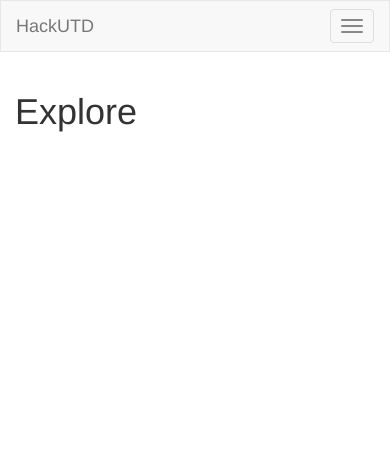
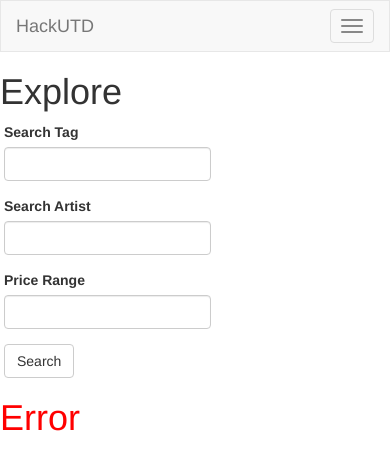
Before and after one commit to rosalogia/comission, a Flask app: page /explore in a window 390 px wide; the page is wider, and only the part inside the window is pictured. Shown: the top 470 px of that part. Run offline with Flask 3, Linux system fonts and the light colour scheme; some libraries are stand-ins or nearby versions.

Commit message:
Added explore page (#8)
* started working with explore page

* added explore page and routes.py route for explore

* finished code to pull picture based on tags

* tried to add tags and price to explore

* Added explore page functionality

* Integrate grid into explore

```diff
--- a/hackutd/app/forms.py
+++ b/hackutd/app/forms.py
@@ -54,3 +54,8 @@ class PostForm(FlaskForm):
     tags = StringField("A comma separated list of tags describing your work")
     price = FloatField("Price", validators=[NumberRange(min=0)])
     submit = SubmitField("Create")
+class SearchForm(FlaskForm):
+   search_tag = StringField("Search Tag")
+   search_artist = StringField("Search Artist")
+   search_price = FloatField("Price Range",validators=[NumberRange(min=0)])
+   submit = SubmitField('Search')
--- a/hackutd/app/routes.py
+++ b/hackutd/app/routes.py
@@ -1,6 +1,6 @@
 from flask import render_template, flash, redirect, url_for, request
 from app import app, db
-from app.forms import LoginForm, RegistrationForm, PostForm
+from app.forms import LoginForm, RegistrationForm, PostForm, SearchForm
 from flask_login import current_user, login_user, logout_user, login_required
 from app.models import *
 from werkzeug.urls import url_parse
@@ -15,11 +15,25 @@ def index():
     print("hi")
     return render_template("index.html", title="Home")
 
+@app.route("/explore", methods=['GET','POST'])
+def explore():
+    form = SearchForm()
+    post=""
+    if form.validate_on_submit():
+        tag_list = form.search_tag.data.split(", ")
+        posts = [t.post for t in Tag.query.filter(Tag.tag.in_(tag_list)).all() if t.post.artist.username == form.search_artist.data]
 
-@app.route("/explore")
-def explore():
+        if not posts:
+            flash("No matching pictures found")
+        post_cols = [[], [], []]
+        for i in range(len(posts)):
+            post_cols[i % 3].append(posts[i])
+        print(post_cols)
+        return render_template("explore.html", title="Explore", posts=post_cols, form=form)
+    else:
+        flash("Error")
+    return render_template("explore.html", title="Explore", posts=[], form=form)
 
-    return render_template("explore.html", title="Explore")
 
 
 @app.route("/login", methods=["GET", "POST"])
--- a/hackutd/app/templates/explore.html
+++ b/hackutd/app/templates/explore.html
@@ -1,5 +1,35 @@
 {% extends "base.html" %}
 
-{% block app_content %}
-<h1>Explore</h1>
+{% import "bootstrap/wtf.html" as wtf %}
+{% import "macros.html" as macros %}
+{% block styles %}
+{{ super() }}
+<link rel="stylesheet" href="/static/css/image_grid.css">
 {% endblock %}
+
+{% block content %}
+    <h1>Explore</h1>
+    <div class="row">
+        <div class="col-md-4">
+            {{ wtf.quick_form(form) }}
+        </div>
+    </div>
+    {% with messages = get_flashed_messages()%}
+    {% if messages %}
+        <h1 style="color: red">{{messages[0]}}</h1>
+    {%else%}
+        {{macros.grid(posts)}}
+
+    {% endif %}
+    {%endwith%}
+
+{% endblock %}
+
+
+<!--
+1. person types in artist and tag seperated by spaces and hits enter
+2. if person filled in -> then look up posts including person constraint
+3. if tag filled in -> look up posts with the tag
+4. look up items in db with query of tags and ppl with limit x
+5. return posts in an array use Hannah's code
+-->
```
Also changed, not shown: hackutd/app/static/img/27fd00c27c320ac81a80162eb9cff00dcc99ba397361b1df0c350fe508e942a0.jpg (added), hackutd/instance/posts/370.jpg.optimal.jpg (added), hackutd/instance/posts/Bubble-cover.jpg (added).
